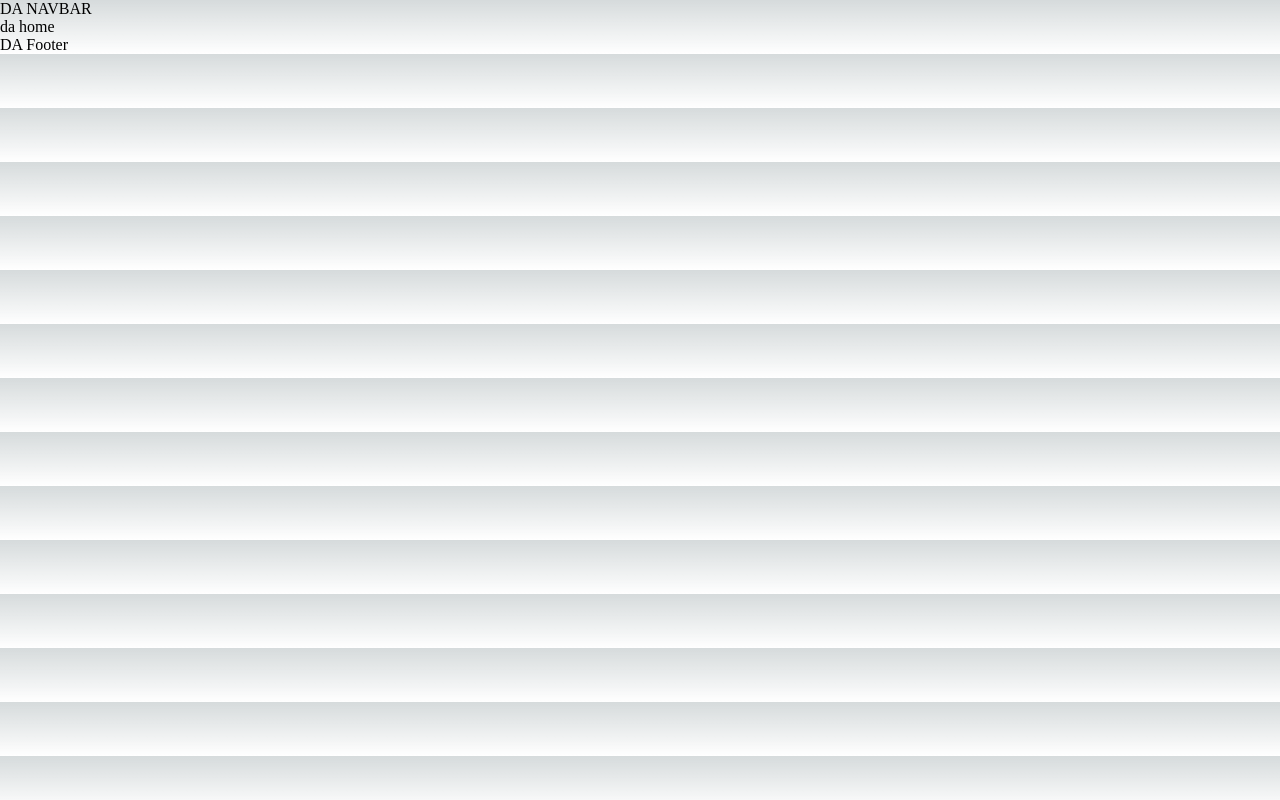
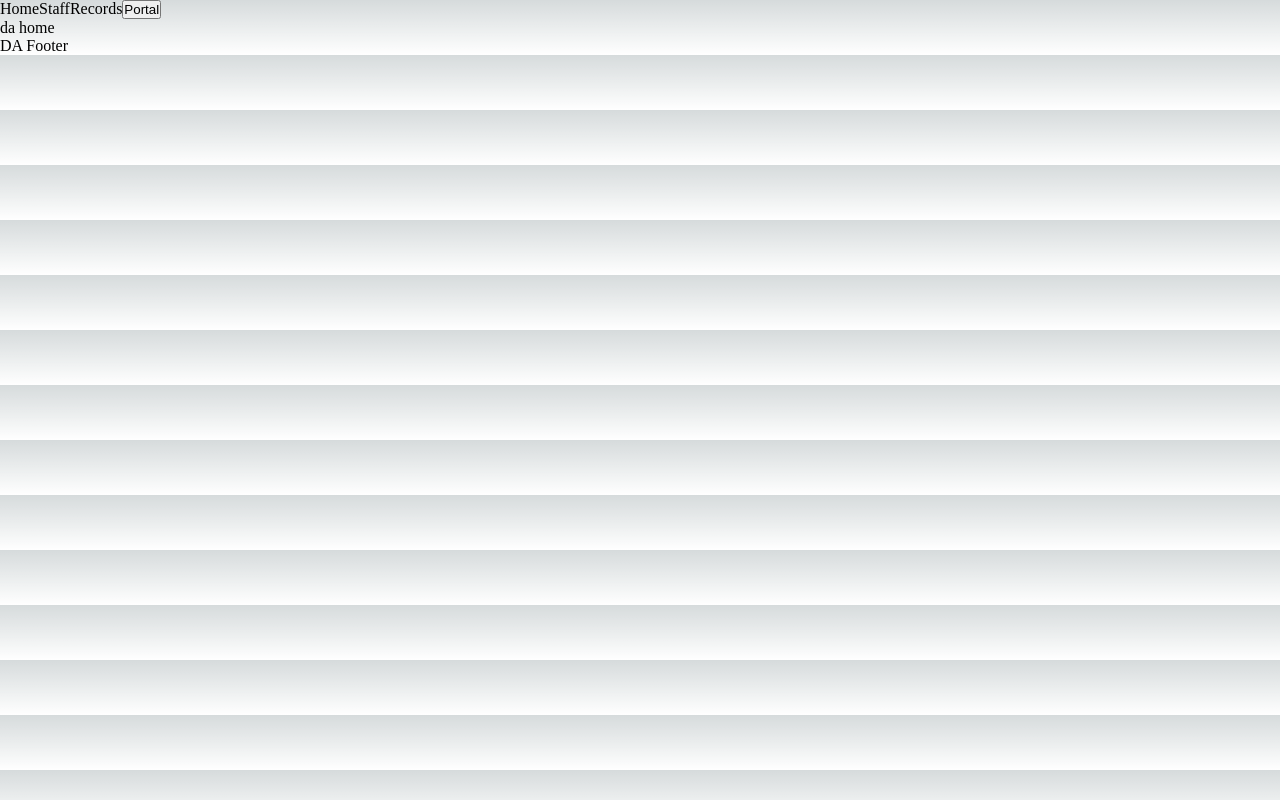
Before and after one commit to localrice/medical-records-portal, a Next.js app: page / in a window 1280 px wide. Built offline with nearby package versions, Linux system fonts and the light colour scheme.

Commit message:
added few links to the Navbar component

```diff
--- a/components/Navbar.tsx
+++ b/components/Navbar.tsx
@@ -1,7 +1,17 @@
+import Link from "next/link"
+import Router from "next/router"
+
 const Navbar = () => {
+    const toPortal = () => {
+        Router.push('/portal')
+    }
+
     return (
         <div>
-            DA NAVBAR
+            <Link href='/'>Home</Link>
+            <Link href='/staff'>Staff</Link>
+            <Link href='/records'>Records</Link>
+            <Link href='/portal'><button onClick={toPortal}>Portal</button></Link>
         </div>
     )
 }
```
